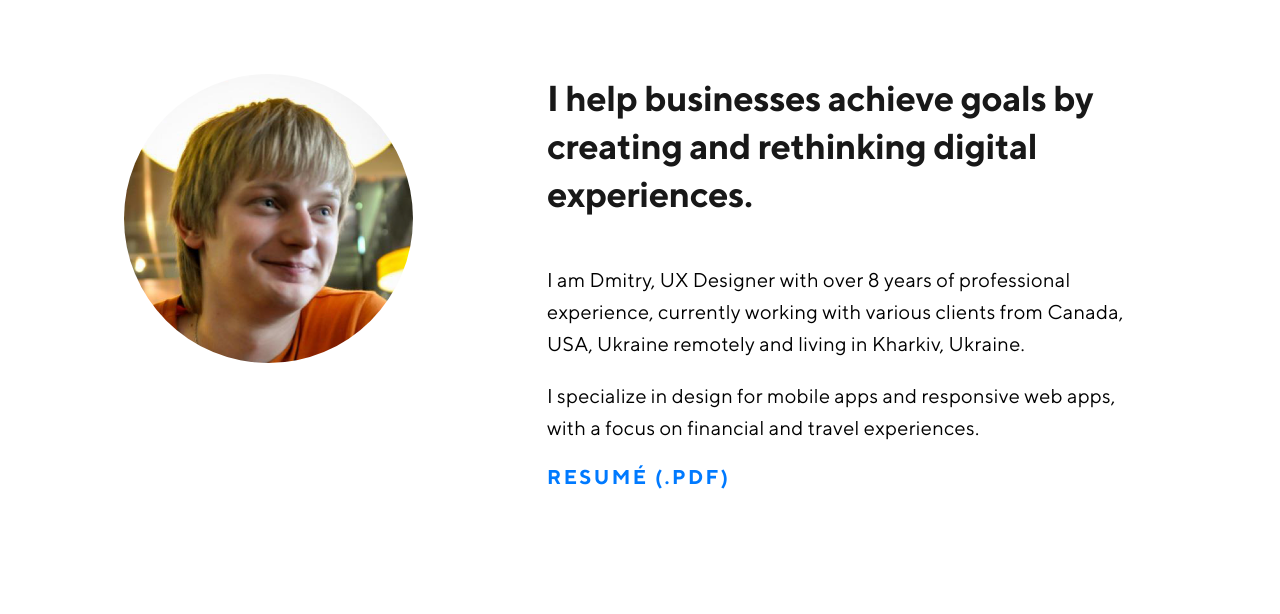
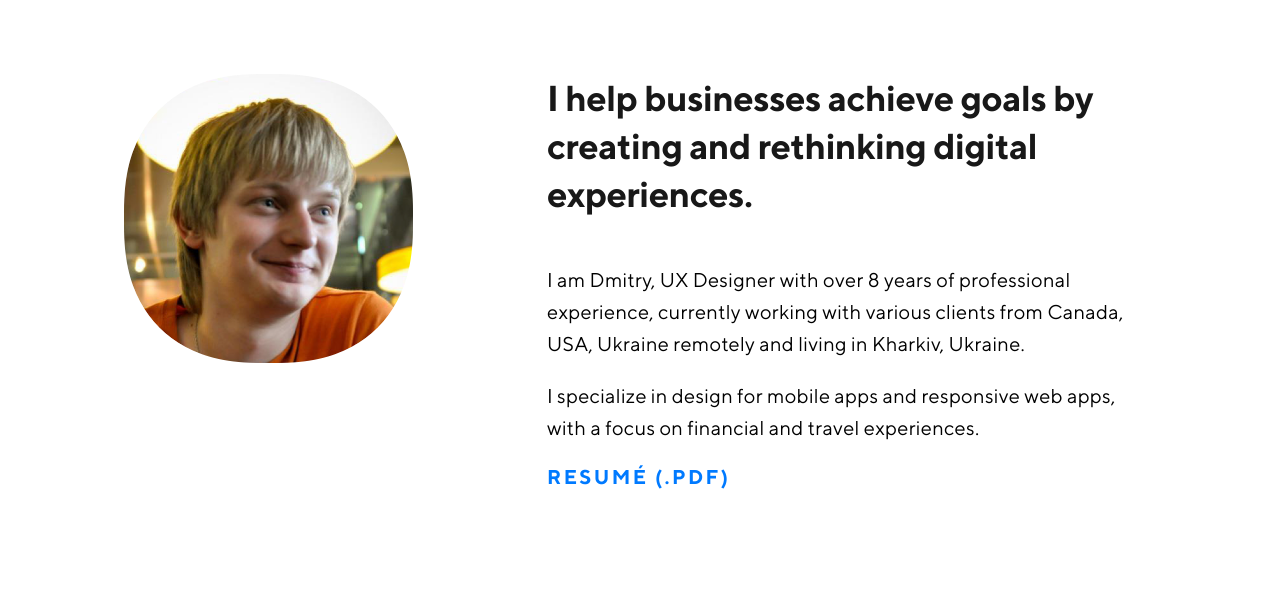
Before and after one commit to Minimall/portfolio, a plain HTML site: page about.html in a window 1280 px wide. Shown: the part 115-729 px from the top of the page. Drawn offline with Linux system fonts and the light colour scheme.

Commit message:
3.0.2
About: portrait photo fix (border-radius)

```diff
--- a/css/style.css
+++ b/css/style.css
@@ -343,7 +343,7 @@ a.more {
     max-width: 289px;
     display: block;
     margin: 0 auto;
-    border-radius: 50%; }
+    border-radius: 0%; }
     @media screen and (max-width: 959px) {
       .section.about .photo {
         max-width: 100%; } }
```
